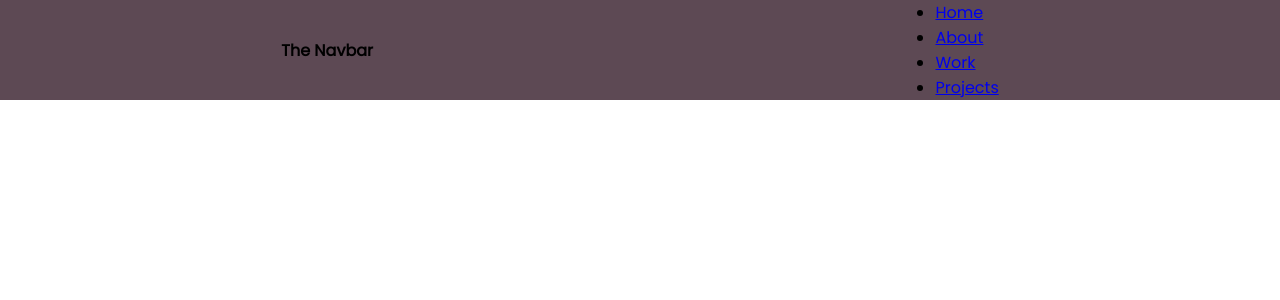
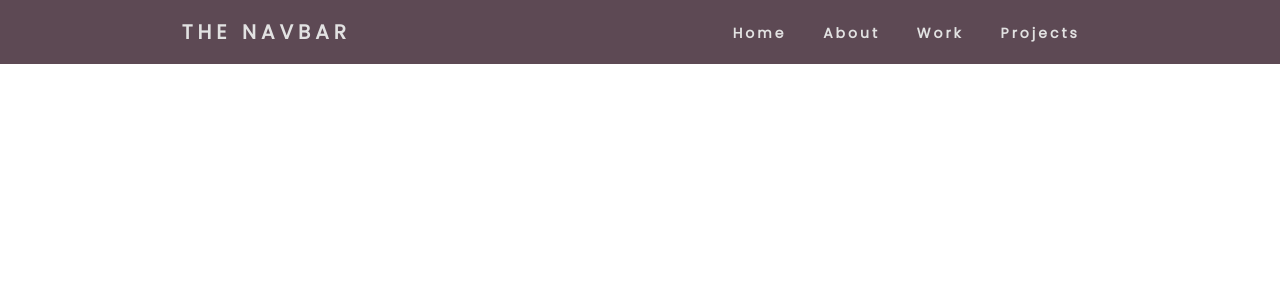
Before and after one commit to fardeen9983/Ultimate-Dux, a PHP site: page / in a window 1280 px wide. Shown: the top 300 px of the page. Run offline with PHP 8.4, Linux system fonts and the light colour scheme.

Commit message:
The normal navbar view is conplete

```diff
--- a/HTML/Designs/Responsive Nav bar/index.html
+++ b/HTML/Designs/Responsive Nav bar/index.html
@@ -14,7 +14,7 @@
       <div class="logo">
         <h4>The Navbar</h4>
       </div>
-      <ul>
+      <ul class="nav-links">
         <li><a href="#">Home</a></li>
         <li><a href="#">About</a></li>
         <li><a href="#">Work</a></li>
--- a/HTML/Designs/Responsive Nav bar/style.css
+++ b/HTML/Designs/Responsive Nav bar/style.css
@@ -12,3 +12,28 @@ nav {
   min-height: 8vh;
   font-family: "Poppins", sans-serif;
 }
+
+.logo {
+  color: rgb(226, 226, 226);
+  text-transform: uppercase;
+  letter-spacing: 5px;
+  font-size: 20px;
+}
+
+.nav-links {
+  display: flex;
+  justify-content: space-around;
+  width: 30%;
+}
+
+.nav-links li {
+  list-style: none;
+}
+
+.nav-links a {
+  color: rgb(226, 226, 226);
+  text-decoration: none;
+  letter-spacing: 3px;
+  font-size: 14px;
+  font-weight: bold;
+}
```
Also changed, not shown: HTML/Designs/Responsive Nav bar/Readme.md.
